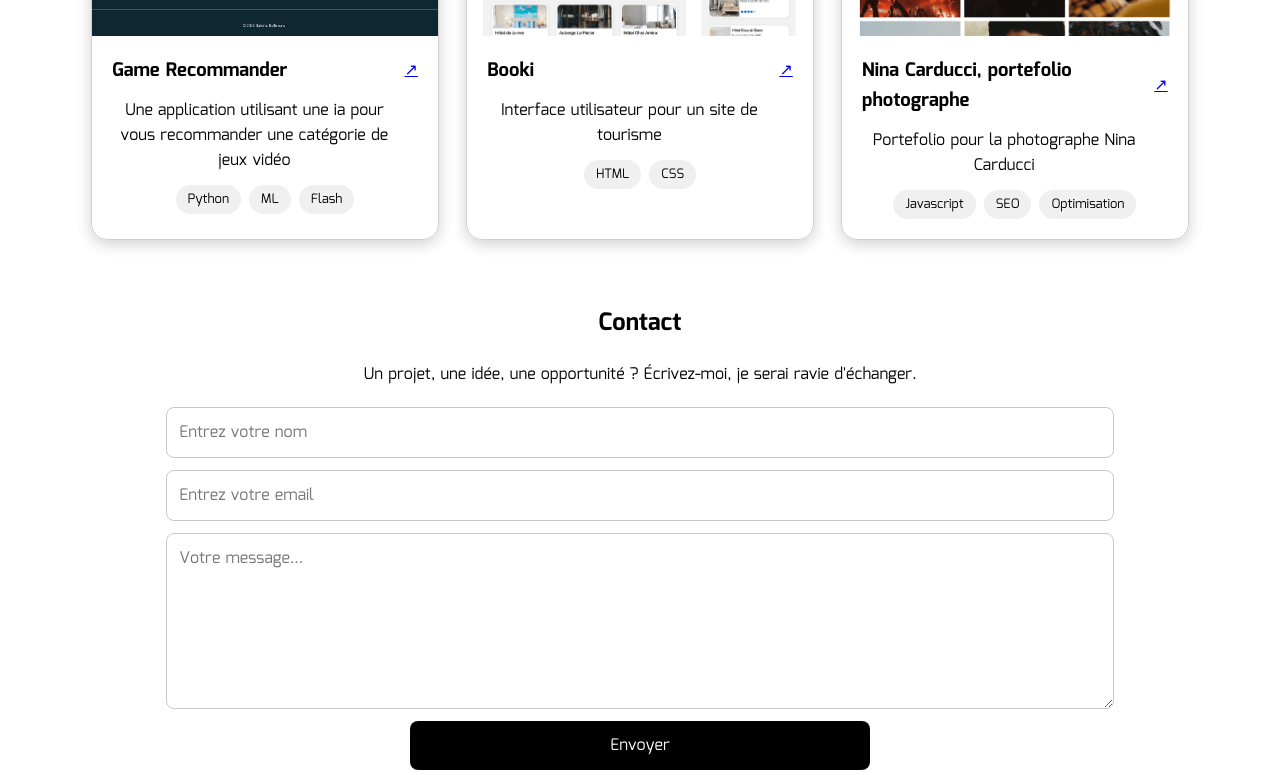
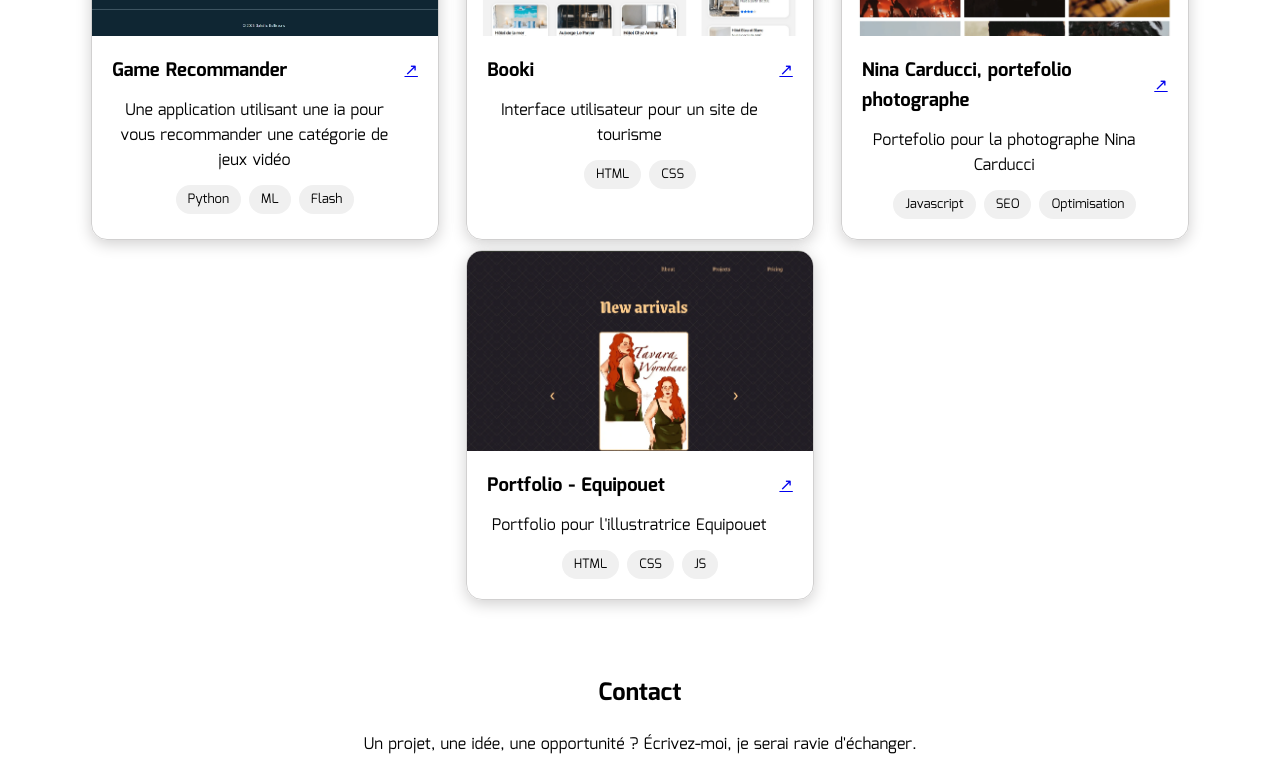
Before and after one commit to Equinoxya/portefolio_dev, a Vue app in the folder portefolio/: page / in a window 1280 px wide. Shown: the part 2198-2973 px from the top of the page. Built offline with nearby package versions, Linux system fonts and the light colour scheme.

Commit message:
Refactor code structure for improved readability and maintainability

```diff
--- a/portefolio/src/components/ProjectsSection.vue
+++ b/portefolio/src/components/ProjectsSection.vue
@@ -46,6 +46,13 @@ const projets =[
         github: 'https://equinoxya.github.io/OPP5-Nina/',
         image: './images/Nina.webp',
     },
+    {
+        nom: 'Portfolio - Equipouet',
+        description: 'Portfolio pour l\'illustratrice Equipouet',
+        tags: ['HTML', 'CSS', 'JS',],
+        github: 'https://equipouet.netlify.app/',
+        image: './images/Equipouet.webp',
+    },
 ]
 </script>
 <style scoped>
@@ -80,6 +87,7 @@ img{
     border-radius: 16px;
     overflow: hidden;  /* ← important pour que l'image respecte le border-radius */
     box-shadow: var(--shadow);
+    margin-bottom: 10px;
 }
 .card-body {
     padding: 20px;
```
Also changed, not shown: portefolio/public/images/Equipouet.webp (added).
